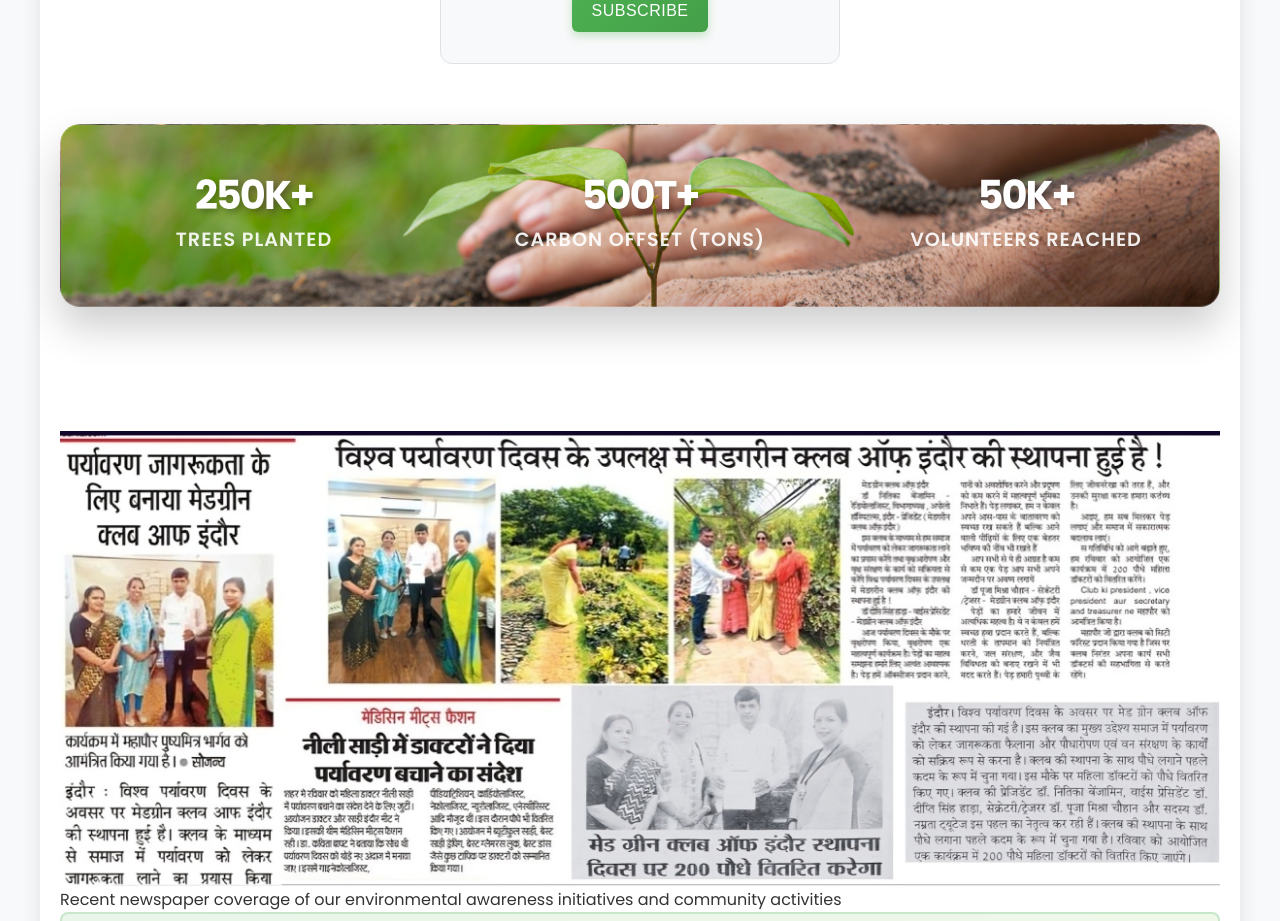
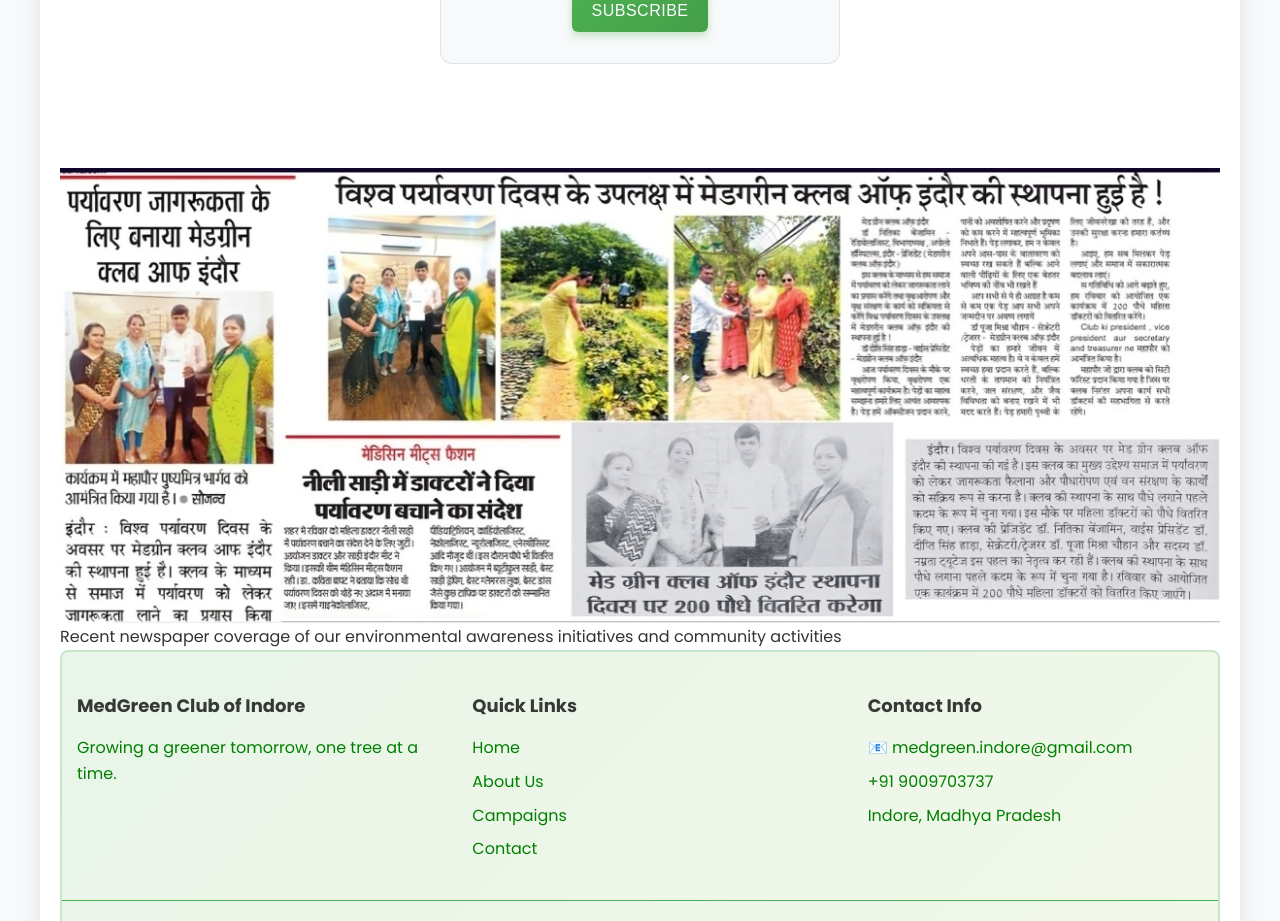
Before and after one commit to riddima15benjamin/reactjs, a React (Create React App) app: page / in a window 1280 px wide. Shown: the part 2600-3521 px from the top of the page. Built offline with nearby package versions, Linux system fonts and the light colour scheme.

Commit message:
fix: remove TreeCounter component from DesktopHome for cleaner layout

```diff
--- a/src/components/DesktopHome.jsx
+++ b/src/components/DesktopHome.jsx
@@ -433,7 +433,7 @@
           </form>
         </section>
                 {/* Enhanced Tree Counter */}
-        <TreeCounter />
+
         <ClubNewsSection />
 
       </main>
```
